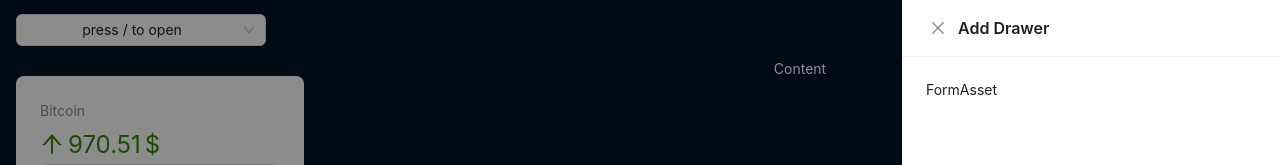
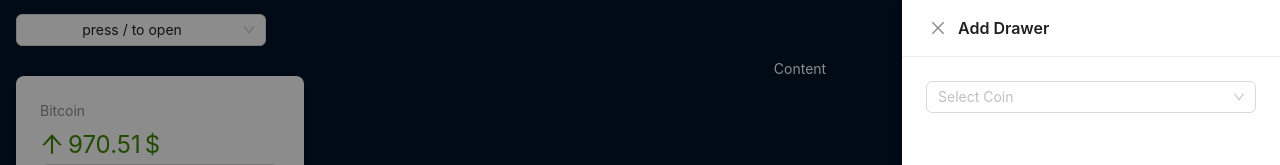
Before and after one commit to Kuroky79/reactCryptoFun, a React (Vite) app: page / in a window 1280 px wide. Both pictures are taken after a click on the button "Add Asset". Shown: the top 165 px of the page. Built offline with nearby package versions, Linux system fonts and the light colour scheme.

Commit message:
change drawer

```diff
--- a/src/components/Form/AddAssetsForm.jsx
+++ b/src/components/Form/AddAssetsForm.jsx
@@ -1,4 +1,38 @@
+import {useState} from "react";
+import {Flex, Select, Space, Typography} from "antd";
+import {useCrypto} from "../context/crypto-context.jsx";
 
 export default function AddAssetsForm(){
-    return <form>FormAsset</form>
+    const {crypto} = useCrypto();
+    const [coin, setCoin] = useState(null);
+
+
+    if (!coin){
+        return (
+            <Select style={{width: '100%'}}
+                onSelect={(v)=> setCoin(crypto.find((c) => c.id === v))}
+                placeholder="Select Coin"
+                options={crypto.map(coin => ({
+                    label: coin.name,
+                    value: coin.id,
+                    icon: coin.icon,
+                }))}
+                optionRender={(option) => (
+                    <Space>
+                        <img style={{width: 20}} src={option.data.icon} alt={option.data.label}/> {option.data.label}
+                    </Space>
+                )}
+            />
+        )
+    }else{
+        return (<form>
+            <Flex style={{alignItems: 'center'}}>
+                <img src={coin.icon} alt={coin.name} style={{width: 40}}/>
+                <Typography.Title level={2} style={{margin: 0, marginLeft: 15}}> {coin.name}</Typography.Title>
+            </Flex>
+
+        </form>)
+    }
+
+
 }
--- a/src/components/Layout/AppHeader.jsx
+++ b/src/components/Layout/AppHeader.jsx
@@ -65,7 +65,7 @@ export default function AppHeader(){
             <Modal  footer={null} open={modal}  onCancel={handleCancel}>
                 <CryptoInfoModal coin={coin}/>
             </Modal>
-            <Drawer title="Add Drawer" onClose={()=>setDrawer(false)} open={drawer}>
+            <Drawer title="Add Drawer" destroyOnClose onClose={()=>setDrawer(false)} open={drawer}>
                 <AddAssetsForm/>
             </Drawer>
         </Layout.Header>)
--- a/src/components/Modal/CryptoInfoModal.jsx
+++ b/src/components/Modal/CryptoInfoModal.jsx
@@ -22,11 +22,11 @@ export default function CryptoInfoModal({coin}){
             </Typography.Paragraph>
             <Typography.Paragraph>
                 <Typography.Text strong>Price: </Typography.Text>
-                <Tag>{(coin.price).toFixed(2)}$</Tag>
+                <Tag>{(coin.price).toFixed(4)}$</Tag>
             </Typography.Paragraph>
             <Typography.Paragraph>
                 <Typography.Text strong>Price BTC: </Typography.Text>
-                <Tag>{coin.priceBtc.toFixed(2)}$</Tag>
+                <Tag>{coin.priceBtc.toFixed(5)}$</Tag>
             </Typography.Paragraph>
             <Typography.Paragraph>
                 <Typography.Text strong>Market Cap: </Typography.Text>
```
